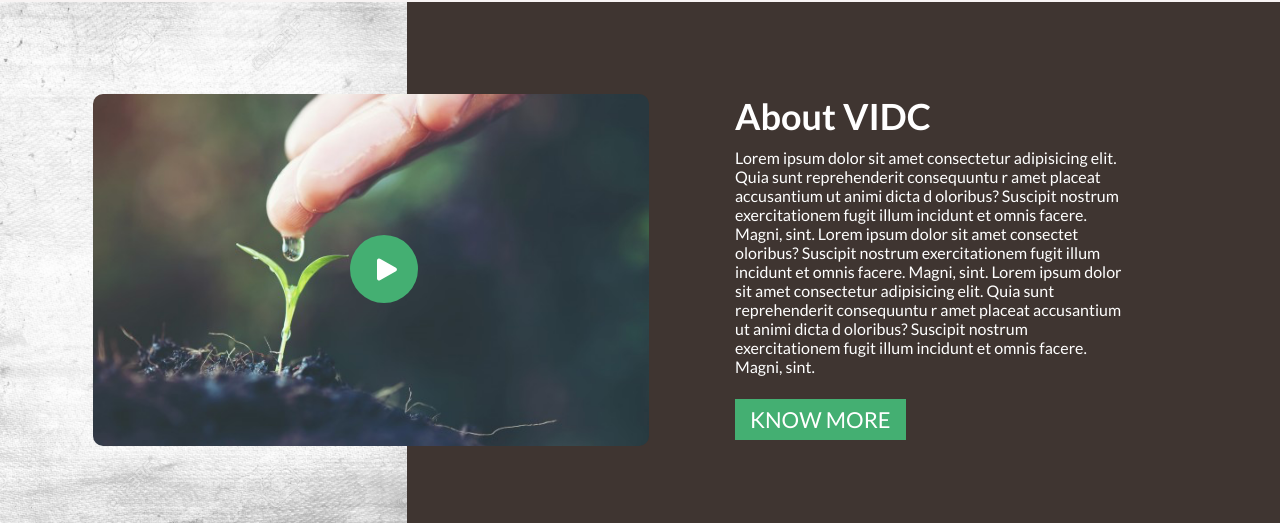
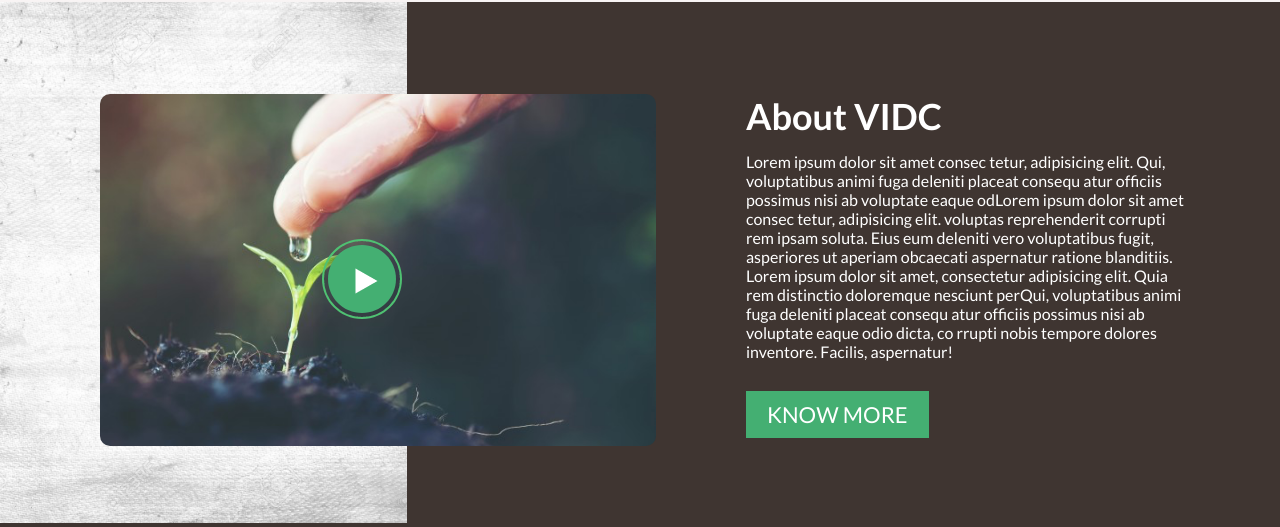
Before and after one commit to malamehta/irrigation, a plain HTML site: page app/index.html in a window 1280 px wide. Shown: the part 1769-2296 px from the top of the page. Drawn offline with Linux system fonts and the light colour scheme.

Commit message:
code updated

```diff
--- a/app/index.html
+++ b/app/index.html
@@ -123,28 +123,30 @@
         <!-- ---------------------------------------end of services section---------------------------------- -->
         <!-- ---------------start of about us section-------------- -->
         <section class="aboutus">
-            <img src="images/about-bg.png" alt="background" height="100%">
-            <div class="aboutus-content container">
-                <img src="images/video.png" alt="nature-img" class="aboutus-content__nature-img">
-                <img src="images/play-btn.svg" alt="paly btn" class="aboutus-content__circle-img">
-                <img src="images/play-icon.svg" alt="icon" class="aboutus-content__icon-img">
-                <div class="aboutus-content__text">
-                    <h2 class="aboutus-content__text-title">About VIDC</h2>
-                    <p class="aboutus-content__text-para">Lorem ipsum dolor sit amet consectetur adipisicing elit. Quia
-                        sunt reprehenderit consequuntu
-                        r amet placeat accusantium ut animi dicta d
-                        oloribus? Suscipit nostrum exercitationem fugit illum incidunt et omnis facere. Magni, sint.
-                        Lorem ipsum dolor sit amet consectet
-                        oloribus? Suscipit nostrum exercitationem fugit illum incidunt et omnis facere. Magni, sint.
-                        Lorem ipsum dolor sit amet consectetur adipisicing elit. Quia sunt reprehenderit consequuntu
-                        r amet placeat accusantium ut animi dicta d
-                        oloribus? Suscipit nostrum exercitationem fugit illum incidunt et omnis facere. Magni, sint.
-                    </p>
-                    <a href="#" class="aboutus-content__text-btn">KNOW MORE</a>
+            <img src="images/about-bg.png" alt="" height="100%">
+            <div class="aboutus__content container">
+                <div class="aboutus__content-image">
+                    <img src="images/video.png" alt="">
+                    <a href="#" class="aboutus__content-image__playbtn"><img src="images/playbutton.png" alt=""></a>
                 </div>
+                <div class="aboutus__content-description">
+                    <h2 class="aboutus__content-description__title">About VIDC </h2>
+                     <p class="aboutus__content-description__paragraph">Lorem ipsum dolor sit amet consec
+                        tetur, adipisicing elit. Qui, voluptatibus animi fuga deleniti placeat consequ
+                        atur officiis possimus nisi ab voluptate eaque odLorem ipsum dolor sit amet consec
+                        tetur, adipisicing elit. voluptas reprehenderit corrupti rem ipsam soluta. Eius eum deleniti vero voluptatibus fugit,
+                        asperiores ut aperiam obcaecati aspernatur ratione blanditiis. Lorem ipsum dolor sit amet,
+                        consectetur adipisicing elit. Quia
+                        rem distinctio doloremque nesciunt perQui, voluptatibus animi fuga deleniti placeat consequ
+                        atur officiis possimus nisi ab voluptate eaque odio dicta, co
+                        rrupti nobis tempore dolores inventore. Facilis, aspernatur!
+                     </p>
+                    <a href="#" class="aboutus__content-description__btn">KNOW MORE</a>
+
+                </div>
+
             </div>
-
-        </section>
+         </section>
     </main>
     <!-- -----------------------end of aboutus --------------------- -->
 
--- a/app/scss/pages/_home.scss
+++ b/app/scss/pages/_home.scss
@@ -141,47 +141,45 @@
 // ---------------------------------end of services section----------------------------------
 .aboutus{
     background-color:$redish-brown;
-    height: 521px;
     position: relative;
-    &-content{
-        &__nature-img{
+    &__content{
+        display: flex;
         position: absolute;
-            top:92px;
+        top: 92px;
+        left: 85px;
+        &-image{
+            position: relative;
+            &__playbtn{
+                position: absolute;
+                top: 40%;
+                left: 40%;
+
             }
-        &__circle-img{
-            position: absolute;
-            top:233px;
-            left:350px;
         }
-        &__icon-img{
-            position: absolute;
-            top: 255px;
-            left: 377px;
-         }
-        &__text{
-            width: 395px;
-            position: absolute;
-            right: 150px;
-            top: 92px;
-           &-title{
+        &-description{
+            margin-left: 90px;
+            &__title{
                 font-size: 36px;
+                color: $white;
                 font-family: $primary-font;
                 font-weight: 900;
+                margin-bottom: 14px;
+            }
+            &__paragraph{
+                font-size: 16px;
                 color: $white;
+                font-family: $primary-font;
+                margin-bottom: 30px;
             }
-           &-para{
-               font-size: 16px;
-               font-family: $primary-font;
-               color: $white;
-               margin: 10px 0 30px 0;
-           }
-           &-btn{
+            &__btn{
                 font-size: 22px;
                 font-family: $primary-font;
-               color: $white;
-               background-color:$lightest-green-color;
-               padding: 7px 15px ;
+                color: white;
+                background-color: $lightest-green-color;
+                padding: 10px 21px;
+                display: inline-block;
             }
         }
+
     }
 }
--- a/app/styles/main.css
+++ b/app/styles/main.css
@@ -334,45 +334,43 @@ header .nav-bar .navbar-menu__lower .last-border {
 
 .aboutus {
   background-color: #3F3531;
-  height: 521px;
   position: relative;
 }
-.aboutus-content__nature-img {
+.aboutus__content {
+  display: flex;
   position: absolute;
   top: 92px;
+  left: 85px;
 }
-.aboutus-content__circle-img {
+.aboutus__content-image {
+  position: relative;
+}
+.aboutus__content-image__playbtn {
   position: absolute;
-  top: 233px;
-  left: 350px;
+  top: 40%;
+  left: 40%;
 }
-.aboutus-content__icon-img {
-  position: absolute;
-  top: 255px;
-  left: 377px;
+.aboutus__content-description {
+  margin-left: 90px;
 }
-.aboutus-content__text {
-  width: 395px;
-  position: absolute;
-  right: 150px;
-  top: 92px;
-}
-.aboutus-content__text-title {
+.aboutus__content-description__title {
   font-size: 36px;
+  color: #FFFFFF;
   font-family: "Lato", sans-serif;
   font-weight: 900;
+  margin-bottom: 14px;
+}
+.aboutus__content-description__paragraph {
+  font-size: 16px;
   color: #FFFFFF;
+  font-family: "Lato", sans-serif;
+  margin-bottom: 30px;
 }
-.aboutus-content__text-para {
-  font-size: 16px;
-  font-family: "Lato", sans-serif;
-  color: #FFFFFF;
-  margin: 10px 0 30px 0;
-}
-.aboutus-content__text-btn {
+.aboutus__content-description__btn {
   font-size: 22px;
   font-family: "Lato", sans-serif;
-  color: #FFFFFF;
+  color: white;
   background-color: #44AF72;
-  padding: 7px 15px;
+  padding: 10px 21px;
+  display: inline-block;
 }
```
Also changed, not shown: app/images/playbutton.png (added). Lines whose indentation alone changed are shown as unchanged.
